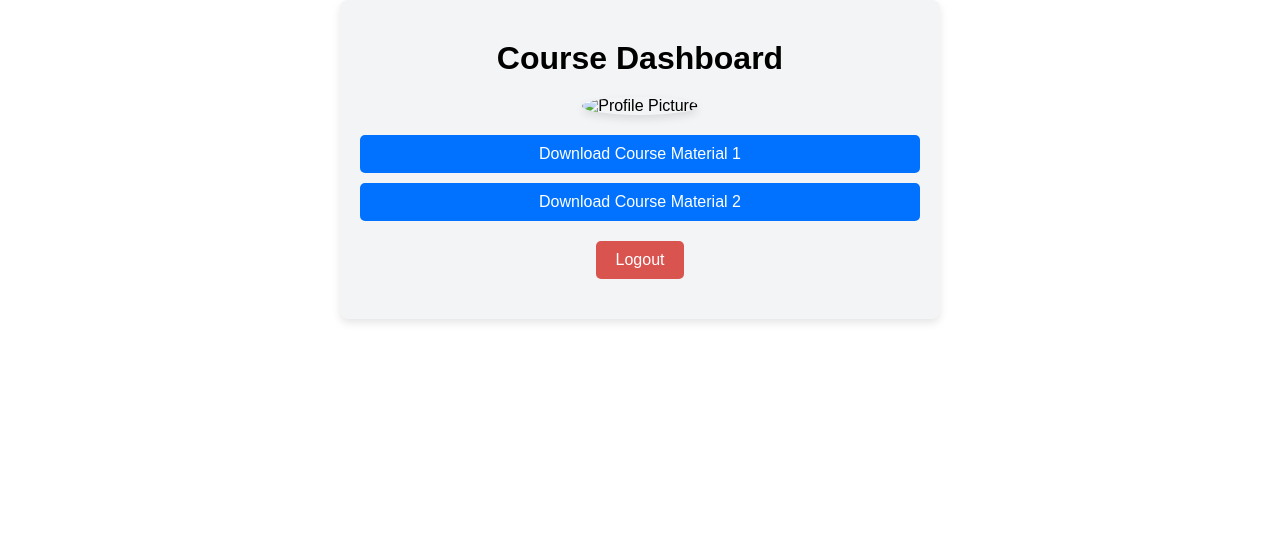
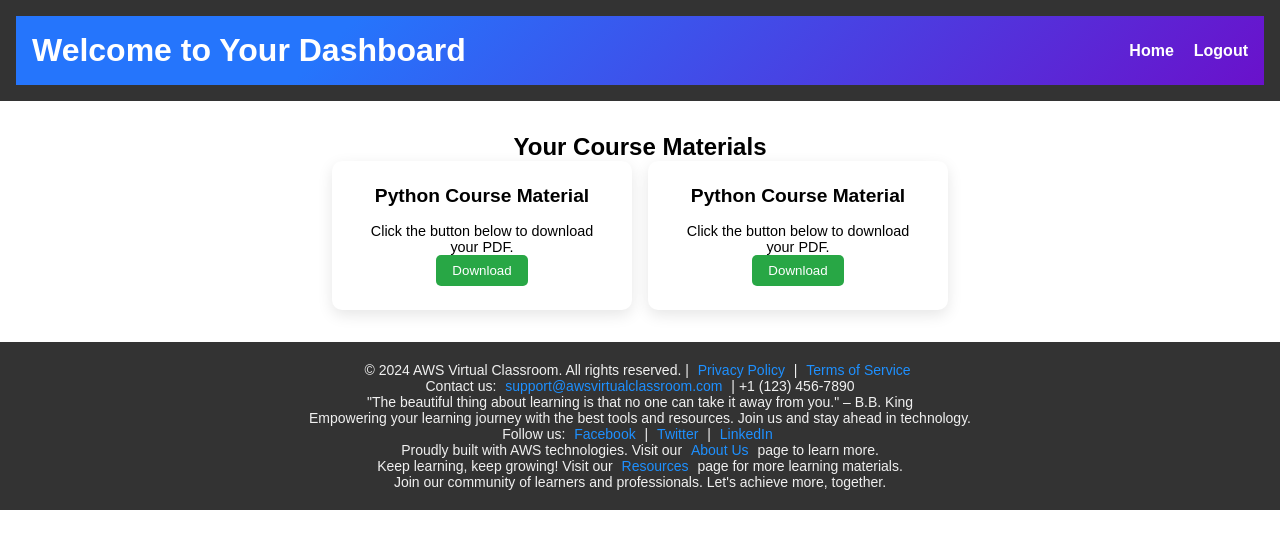
Before and after one commit to Gopika-s-34/Aws_project, a Flask app: page /dashboard in a window 1280 px wide. Shown: the top 549 px of the page. Run offline with Flask 3, Linux system fonts and the light colour scheme; some libraries are stand-ins or nearby versions.

```diff
--- a/static/style.css
+++ b/static/style.css
@@ -181,71 +181,98 @@ header {
 }
 
 /* Dashboard Section */
-.dashboard {
-    text-align: center;
-    padding: 40px 20px;
-    max-width: 600px;
-    margin: 0 auto;
-    background-color: #f3f4f6;
-    border-radius: 8px;
-    box-shadow: 0px 4px 8px rgba(0, 0, 0, 0.1);
+/* Navbar Styles */
+.navbar {
+    display: flex;
+    justify-content: space-between;
+    align-items: center;
+    background-color: #6a11cb;
+    background-image: linear-gradient(315deg, #6a11cb 0%, #2575fc 74%);
+    padding: 1rem;
+    color: white;
 }
 
-.dashboard h1 {
-    font-size: 2rem;
-    margin-bottom: 20px;
+.navbar h1 {
+    margin: 0;
 }
 
-.profile img {
-    width: 150px;
-    height: 150px;
-    border-radius: 50%;
-    margin-bottom: 20px;
-    box-shadow: 0px 4px 8px rgba(0, 0, 0, 0.1);
+.navbar ul {
+    display: flex;
+    list-style: none;
+    margin: 0;
+    padding: 0;
 }
 
-.course-materials {
+.navbar li {
+    margin-left: 20px;
+}
+
+.navbar a {
+    text-decoration: none;
+    color: white;
+    font-weight: bold;
+}
+
+/* Main Section Styles */
+.materials {
+    text-align: center;
+    margin: 2rem 0;
+}
+
+.course-cards {
     display: flex;
-    flex-direction: column;
-    gap: 10px;
-    margin-bottom: 20px;
+    justify-content: center;
+    gap: 1rem;
+    flex-wrap: wrap;
+}
+
+.card {
+    background-color: #fff;
+    border-radius: 10px;
+    box-shadow: 0 5px 15px rgba(0, 0, 0, 0.1);
+    padding: 1.5rem;
+    width: 300px;
+    text-align: center;
+}
+
+.card h3 {
+    margin-bottom: 1rem;
 }
 
 .btn-download {
-    background-color: #0072ff;
-    color: #fff;
-    padding: 10px 20px;
+    background-color: #28a745;
+    color: white;
     border: none;
+    padding: 0.5rem 1rem;
     border-radius: 5px;
-    font-size: 1rem;
     cursor: pointer;
 }
 
 .btn-download:hover {
-    background-color: #005bb5;
+    background-color: #218838;
 }
 
-.btn-logout {
-    background-color: #d9534f;
-    color: #fff;
-    padding: 10px 20px;
-    border: none;
-    border-radius: 5px;
-    font-size: 1rem;
-    cursor: pointer;
+/* Footer Styles */
+
+footer {
+    background-color: #333;
+    color: #f0f0f0;
+    padding: 20px;
+    text-align: center;
+    font-size: 14px;
 }
 
-.btn-logout:hover {
-    background-color: #c9302c;
+.footer-content a {
+    color: #1e90ff;
+    text-decoration: none;
+    margin: 0 5px;
 }
 
-/* Footer */
-footer {
-    text-align: center;
-    padding: 20px;
-    background-color: #333;
-    color: #fff;
-    position: relative;
-    bottom: 0;
-    width: 100%;
+.footer-content a:hover {
+    text-decoration: underline;
 }
+
+.social-links a {
+    display: inline-block;
+    margin: 0 5px;
+}
--- a/templates/dashboard.html
+++ b/templates/dashboard.html
@@ -3,22 +3,57 @@
 <head>
     <meta charset="UTF-8">
     <meta name="viewport" content="width=device-width, initial-scale=1.0">
-    <title>Course Dashboard</title>
+    <title>Dashboard</title>
     <link rel="stylesheet" href="{{ url_for('static', filename='style.css') }}">
 </head>
 <body>
 
-    <section class="dashboard">
-        <h1>Course Dashboard</h1>
-        <div class="profile">
-            <img src="https://via.placeholder.com/150" alt="Profile Picture">
+    <header>
+        <div class="navbar">
+            <h1>Welcome to Your Dashboard</h1>
+            <nav>
+                <ul>
+                    <li><a href="/">Home</a></li>
+                    <li><a href="/logout">Logout</a></li>
+                </ul>
+            </nav>
         </div>
-        <div class="course-materials">
-            <button class="btn-download">Download Course Material 1</button>
-            <button class="btn-download">Download Course Material 2</button>
-        </div>
-        <button class="btn-logout">Logout</button>
-    </section>
+    </header>
 
+    <main>
+        <section class="materials">
+            <h2>Your Course Materials</h2>
+            <div class="course-cards">
+                <div class="card">
+                    <h3>Python Course Material</h3>
+                    <p>Click the button below to download your PDF.</p>
+                    <button class="btn-download">Download</button>
+                </div>
+                <div class="card">
+                    <h3>Python Course Material</h3>
+                    <p>Click the button below to download your PDF.</p>
+                    <button class="btn-download">Download</button>
+                </div>
+            </div>
+        </section>
+    </main>
+
+    <footer>
+       <div class="footer-content">
+           <p>© 2024 AWS Virtual Classroom. All rights reserved. | <a href="/privacy-policy">Privacy Policy</a> | <a href="/terms-of-service">Terms of Service</a></p>
+           <p>Contact us: <a href="mailto:support@awsvirtualclassroom.com">support@awsvirtualclassroom.com</a> | +1 (123) 456-7890</p>
+           <p>"The beautiful thing about learning is that no one can take it away from you." – B.B. King</p>
+           <p>Empowering your learning journey with the best tools and resources. Join us and stay ahead in technology.</p>
+           <div class="social-links">
+                Follow us:
+                <a href="https://facebook.com/awsvirtualclassroom" target="_blank">Facebook</a> |
+                <a href="https://twitter.com/awsvirtualclassroom" target="_blank">Twitter</a> |
+                <a href="https://linkedin.com/company/awsvirtualclassroom" target="_blank">LinkedIn</a>
+           </div>
+           <p>Proudly built with AWS technologies. Visit our <a href="/about">About Us</a> page to learn more.</p>
+           <p>Keep learning, keep growing! Visit our <a href="/resources">Resources</a> page for more learning materials.</p>
+           <p>Join our community of learners and professionals. Let's achieve more, together.</p>
+       </div>
+   </footer>
 </body>
 </html>
```
Also changed, not shown: home.html (deleted, +0 -59 lines), 2 other files.
